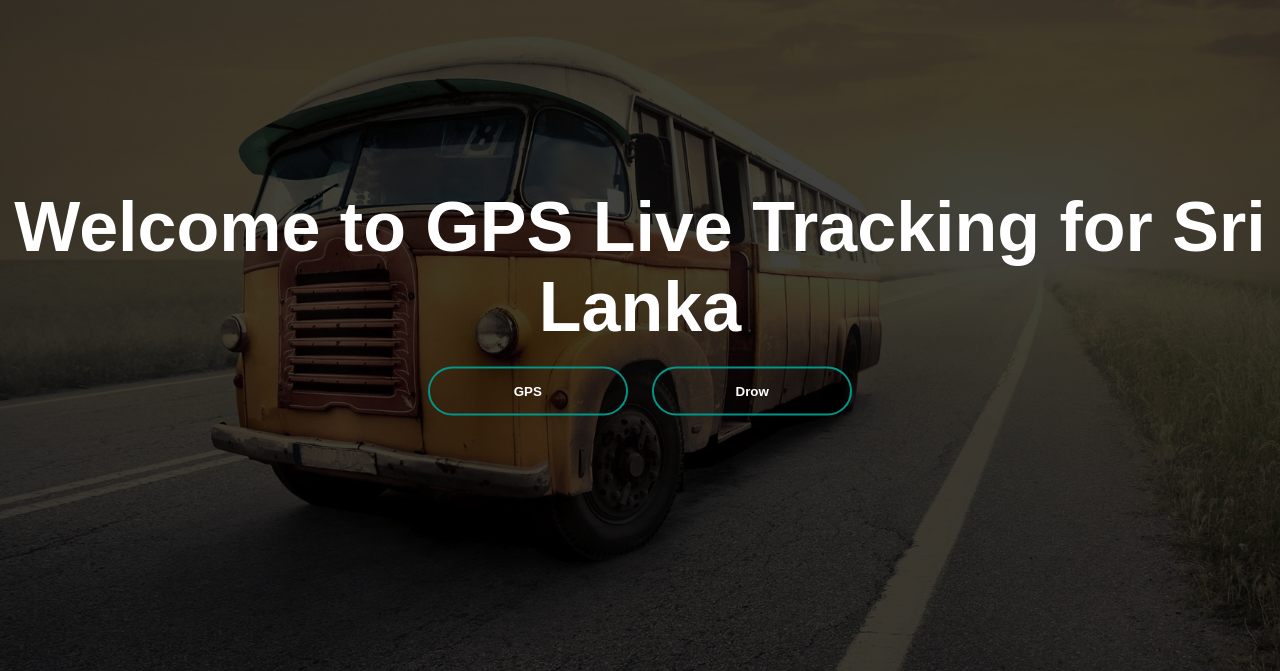
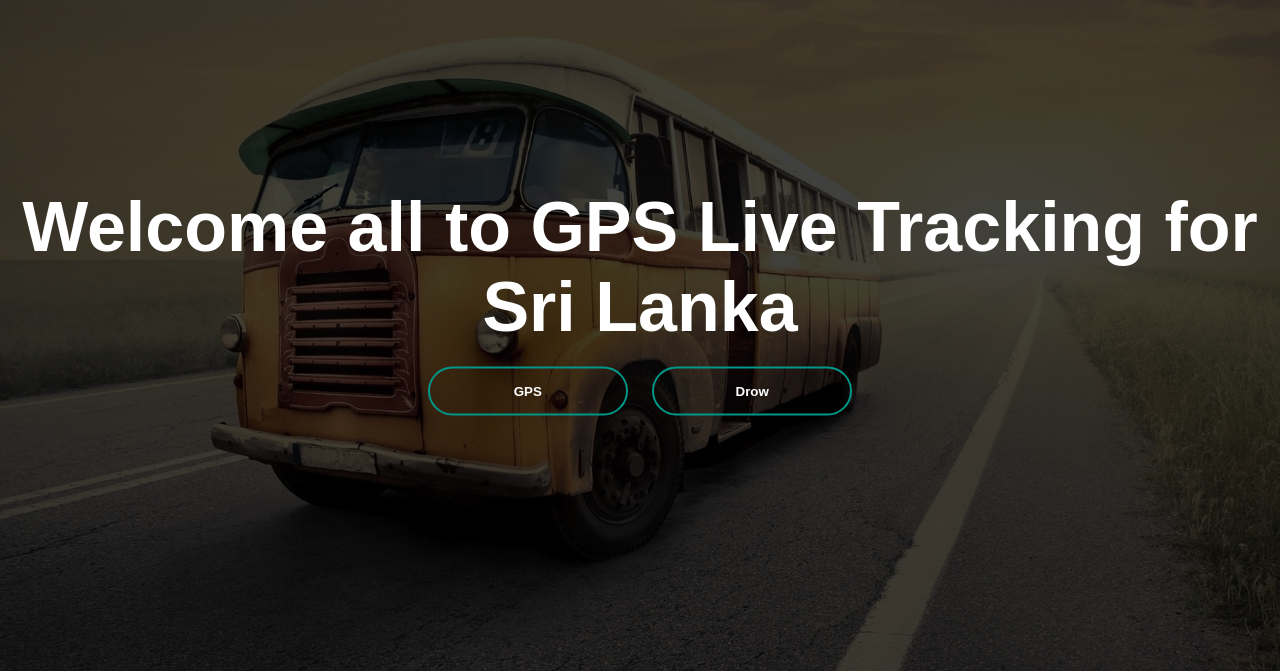
Before and after one commit to Nithushan16/Host, a plain HTML site: page public/index.html in a window 1280 px wide. Shown: the part 129-800 px from the top of the page. Drawn offline with Linux system fonts and the light colour scheme.

Commit message:
Third commit

```diff
--- a/public/index.html
+++ b/public/index.html
@@ -10,7 +10,7 @@
 
         </div>
         <div class="content">
-            <h1>Welcome to GPS Live Tracking for Sri Lanka</h1>
+            <h1>Welcome all to GPS Live Tracking for Sri Lanka</h1>
 
             <div>
                 <a href="GPS.html"><button type="button"><span></span>GPS</button></a>
```
